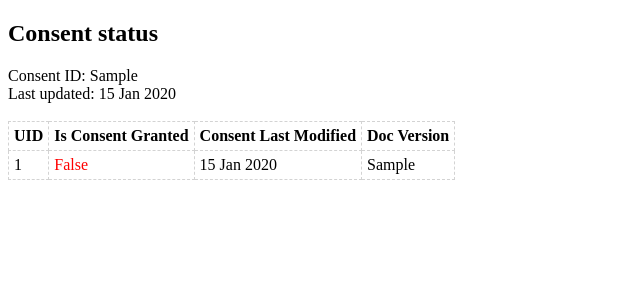
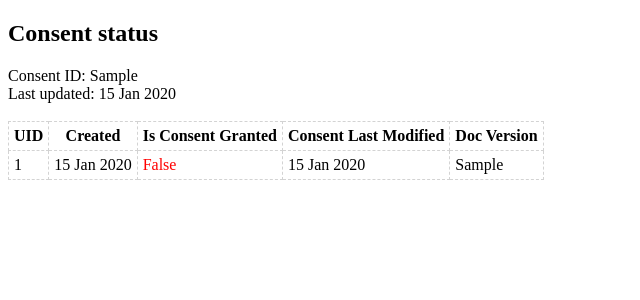
Before and after one commit to yaronthurm/gigya-dashboard, a Node server app: template views/pages/ConsentUsers.ejs in a window 1280 px wide. Shown: the top 300 px of the page, without its empty margins (0-640 px from the left). Run offline with Node 20, Linux system fonts and the light colour scheme; the template is opened without the code that fills it: most values are stand-ins (such as "Sample title", 1, 10 or a date in 2020).

Commit message:
Added created column

```diff
--- a/index.js
+++ b/index.js
@@ -19,7 +19,7 @@ function renderConsentUsers(req, res){
 	var apikey = encodeURIComponent('3_HJZUjKpjd2FCO-hxLCDiOAVlFsznc7XilpDP-Z4AR_ifNRhB3MZUOP0chnwoIWoG');
 	var userKey = encodeURIComponent(process.env.userKey);
 	var userSecret = encodeURIComponent(process.env.userSecret);
-	var query = encodeURIComponent('select UID,preferences from accounts limit 30');
+	var query = encodeURIComponent('select UID,preferences,created from accounts limit 30');
 	var url = 'https://accounts.eu1.gigya.com/accounts.search?apikey='+apikey+'&userKey='+userKey+'&secret='+userSecret+'&query='+query;
 
 	var pathToConsent = '';
@@ -51,7 +51,7 @@ function renderConsentUsers(req, res){
 		var users = json.results.map(x => {
 			var ret = {};
 			ret.uid = x.UID;
-			ret.email = '';
+			ret.created = x.created;
 			if (x.preferences !== undefined){
 				var consentObject = getConsentObject(x);
 				if (consentObject !== undefined) {
--- a/views/pages/ConsentUsers.ejs
+++ b/views/pages/ConsentUsers.ejs
@@ -26,10 +26,11 @@
 		<h2>Consent status</h2>
 		<div>Consent ID: <%= consentPath %><br>Last updated: <%= time %></div><br>
 		<table>
-		<tr><th>UID</th> <th>Is Consent Granted</th> <th>Consent Last Modified</th> <th>Doc Version</th>
+		<tr><th>UID</th> <th>Created</th> <th>Is Consent Granted</th> <th>Consent Last Modified</th> <th>Doc Version</th>
 		<% users.forEach(function(x) { %>
 			<tr>
 				<td><%= x.uid %></td>
+				<td><%= x.created %></td>
 				<%if (x.isConsentGranted) { %>
 					<td style="color:Lime">True</td>
 				<% } else { %>
```
